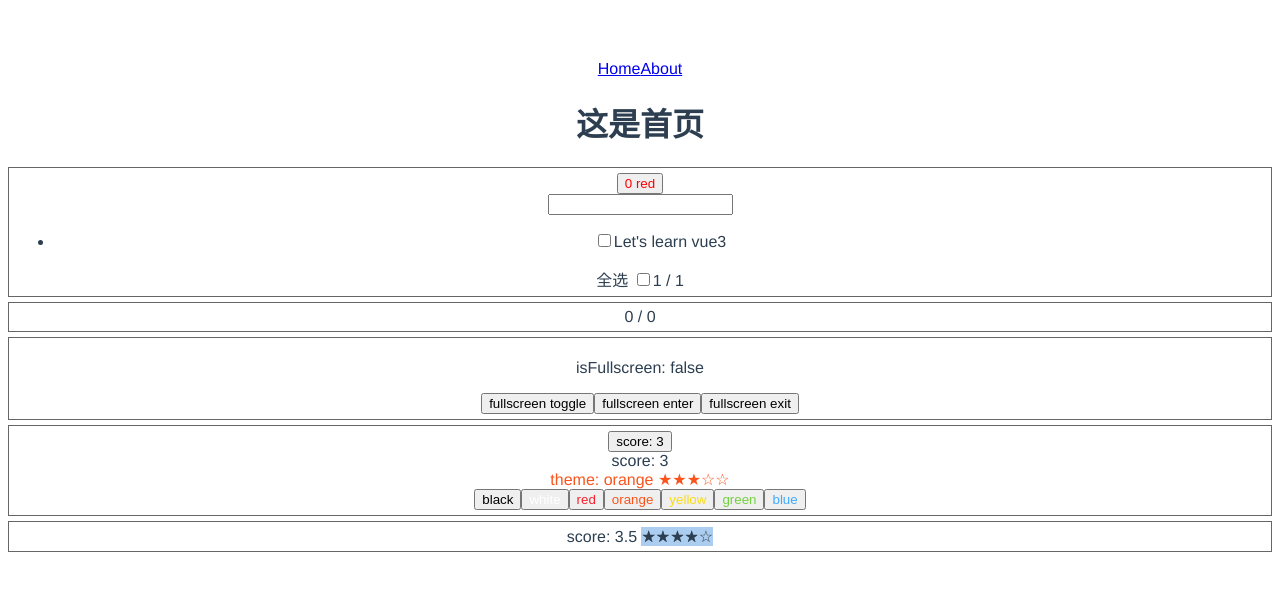
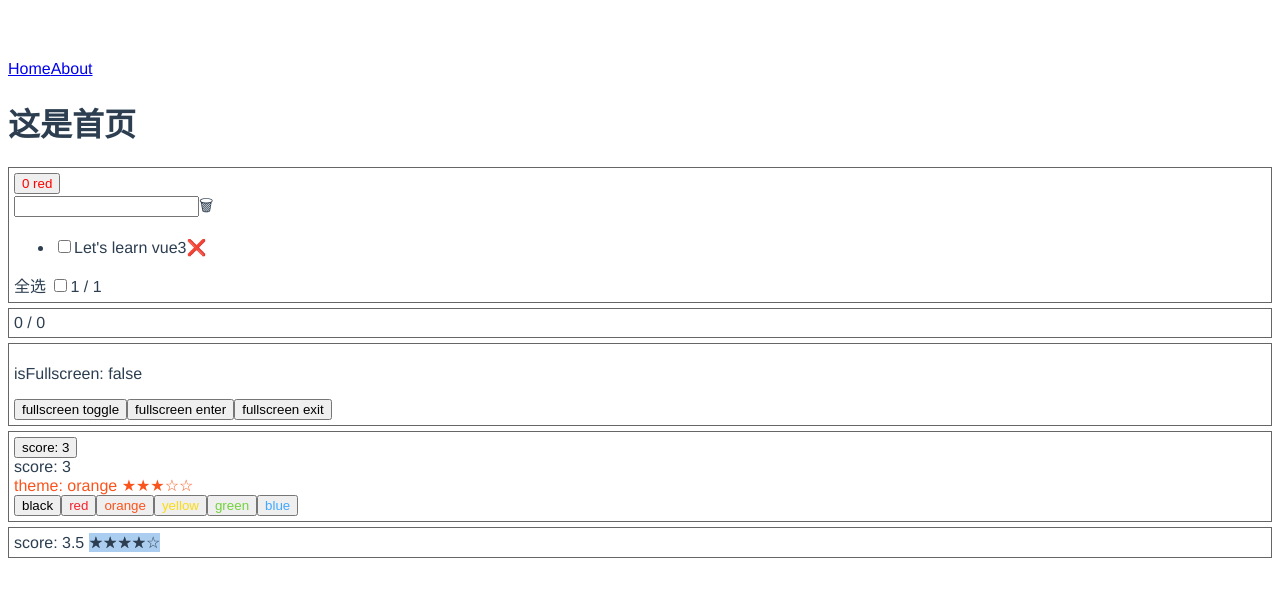
Before and after one commit to practice-daily/geektime-courses, a Vue app in the folder vue3/: page /#/ in a window 1280 px wide. Shown: the top 590 px of the page. Built offline with nearby package versions, Linux system fonts and the light colour scheme.

Commit message:
transition

```diff
--- a/vue3/src/App.vue
+++ b/vue3/src/App.vue
@@ -7,7 +7,13 @@
 <template>
   <router-link to="/">Home</router-link>
   <router-link to="/about">About</router-link>
-  <router-view></router-view>
+
+  <!-- 页面切换动画的时候，要求路由组件必须要有个根元素包裹，不然动画不生效的。 -->
+  <router-view v-slot="{ Component }">
+    <transition name="route" mode="out-in">
+      <component :is="Component"></component>
+    </transition>
+  </router-view>
 </template>
 
 <style>
@@ -15,7 +21,7 @@
   font-family: Avenir, Helvetica, Arial, sans-serif;
   -webkit-font-smoothing: antialiased;
   -moz-osx-font-smoothing: grayscale;
-  text-align: center;
+  /* text-align: center; */
   color: #2c3e50;
   margin-top: 60px;
 }
--- a/vue3/src/components/Todolist.vue
+++ b/vue3/src/components/Todolist.vue
@@ -2,11 +2,23 @@
   <div>
     <input type="text" v-model="title" @keyup.enter="addTodo">
     <button v-if="active < all" @click="clear">清理</button>
+
+    <span class="dustbin" id="dustbin">🗑</span>
+    <div class="animate-wrap">
+      <transition @before-enter="beforeEnter" @enter="enter" @after-enter="afterEnter">
+        <div class="animate" v-show="animate.show">📋</div>
+      </transition>
+    </div>
+
     <ul v-if="todos.length">
-      <li v-for="item in todos">
-        <input type="checkbox" v-model="item.done" />
-        <span :class="{done: item.done}">{{item.title}}</span>
-      </li>
+      <transition-group name="flip-list">
+        <!-- 列表过渡 transition-group 内部元素总是需要提供唯一的 key attribute 值 -->
+        <li v-for="(item, index) in todos" :key="item.id">
+          <input type="checkbox" v-model="item.done" />
+          <span :class="{done: item.done}">{{item.title}}</span>
+          <span class="remove-btn" @click="removeTodo($event, index)">❌</span>
+        </li>
+      </transition-group>
     </ul>
     <div v-else>暂无数据</div>
 
@@ -15,38 +27,23 @@
       <span>{{active}} / {{all}}</span>
     </div>
   </div>
+
+  <transition name="modal">
+    <div class="info-wrapper" v-if="showModal">
+      <div class="info">哥，你啥也没输入！</div>
+    </div>
+  </transition>
 </template>
 
 <script setup>
-import { ref, computed, watchEffect } from 'vue'
-import useStorage from '../utils/storage'
+  import { ref, computed, reactive, nextTick } from 'vue'
+  import useStorage from '../utils/storage'
 
-function useTodos() {
   const title = ref('')
-  // let todos = ref([
-  //   { title: 'learn vue3', done: false }
-  // ])
-
-  // let todos = ref(JSON.parse(localStorage.getItem('todos_localStorage') || '[]'))
-  // watchEffect(() => {
-  //   console.log('watchEffect', todos.value)
-  //   localStorage.setItem('todos_localStorage', JSON.stringify(todos.value))
-  // })
+  const showModal = ref(false)
 
   const todos = useStorage('todos_useStorage', [ { title: 'Let\'s learn vue3', done: false } ])
   console.log('todos_useStorage:', todos)
-
-  function addTodo() {
-    todos.value.push({
-      title: title.value,
-      done: false
-    })
-    title.value = ''
-  }
-
-  function clear() {
-    todos.value = todos.value.filter(item => !item.done)
-  }
 
   const active = computed(() => todos.value.filter(item => !item.done).length)
   const all = computed(() => todos.value.length)
@@ -59,10 +56,87 @@ function useTodos() {
     }
   })
 
-  return { title, todos, addTodo, clear, active, all, allDone }
-}
+  let id = 0
+  function addTodo() {
+    if (!title.value) {
+      showModal.value = true
+      setTimeout(() => {
+        showModal.value = false
+      }, 2000)
+      return
+    }
+    todos.value.push({
+      id: id++,
+      title: title.value,
+      done: false
+    })
+    title.value = ''
+  }
 
-let { title, todos, addTodo, clear, active, all, allDone } = useTodos()
+  function clear() {
+    todos.value = todos.value.filter(item => !item.done)
+  }
+
+  function useAnimation() {
+    let dx = 0
+    let dy = 0
+    const targetEl = {
+      left: 0,
+      top: 0,
+    }
+    nextTick(() => {
+      const el = document.getElementById('dustbin')
+      const rect = el.getBoundingClientRect()
+      targetEl.left = rect.left
+      targetEl.top = rect.top
+      console.log('垃圾桶：', rect)
+    })
+
+    const animate = reactive({
+      show: false,
+      el: null
+    })
+
+    function beforeEnter(el) {
+      const { left, top } = animate.el.getBoundingClientRect()
+
+      // const x = window.innerWidth - left - 60
+      // const y = top - 10
+      // el.style.transform = `translate(${-x}px, ${y}px)`
+
+      el.style.left = `${left}px`
+      el.style.top = `${top}px`
+
+      dx = targetEl.left - left
+      dy = targetEl.top - top
+      console.log(`beforeEnter dx: ${dx} = ${targetEl.left} - ${left}`)
+      console.log(`beforeEnter dy: ${dy} = ${targetEl.top} - ${top}`)
+    }
+    function enter(el, done) {
+      document.body.offsetHeight // 手动触发一次重绘，开始动画
+      el.addEventListener('transitionend', done)
+      // el.style.transform = 'translate(0, 0)'
+      el.style.transform = `translate(${dx}px, ${dy}px)`
+      // setTimeout(done, 500)
+    }
+    function afterEnter(el) {
+      animate.show = false
+      el.style.display = 'none'
+    }
+
+    function removeTodo(e, i) {
+      animate.el = e.target
+      animate.show = true
+      // todos.value.splice(i, 1)
+      nextTick(() => {
+        todos.value.splice(i, 1)
+      })
+    }
+
+    return { animate, beforeEnter, enter, afterEnter, removeTodo }
+  }
+
+  const { animate, beforeEnter, enter, afterEnter, removeTodo } = useAnimation()
 </script>
 
 <style scoped>
@@ -70,4 +144,41 @@ let { title, todos, addTodo, clear, active, all, allDone } = useTodos()
   text-decoration: line-through;
   color: #999;
 }
+
+.info-wrapper {
+  position: fixed;
+  top: 20px;
+  width:200px;
+}
+.info {
+  padding: 20px;
+  color: white;
+  background: #d88986;
+}
+
+.modal-enter-from, .modal-leave-to {
+  transform: translateY(-60px);
+}
+.modal-enter-active, .modal-leave-active {
+  transition: all 0.3s ease;
+}
+
+.flip-list-enter-from, .flip-list-leave-to {
+  opacity: 0;
+  transform: translateX(30px);
+}
+.flip-list-enter-active, .flip-list-leave-active {
+  transition: all 1s ease;
+}
+.flip-list-move {
+  transition: all 0.8s ease;
+}
+
+.animate-wrap .animate{
+  position: fixed;
+  right: 10px;
+  top: 10px;
+  z-index: 100;
+  transition: all 0.5s linear;
+}
 </style>
--- a/vue3/src/pages/home.vue
+++ b/vue3/src/pages/home.vue
@@ -1,4 +1,5 @@
 <template>
+<div>
   <h1>这是首页</h1>
 
   <div class="section-item">
@@ -25,9 +26,9 @@
 
   <div class="section-item">
     score: {{score2}}
-    <!-- <Rate2 :value="score2" @update-score="updateScore"></Rate2> -->
     <Rate2 v-model="score2"></Rate2>
   </div>
+</div>
 </template>
 
 <script setup>
@@ -51,7 +52,7 @@ const { isFullscreen, enter, exit, toggle } = useFullscreen()
 
 const themeObj = {
   'black': '#00',
-  'white': '#fff',
+  // 'white': '#fff',
   'red': '#f5222d',
   'orange': '#fa541c',
   'yellow': '#fadb14',
@@ -72,12 +73,10 @@ const changeScore = _ => {
     direction = -1
   }
   score.value += direction
+  theme.value = themeList[score.value]
 }
 
 const score2 = ref(3.5)
-function updateScore(val) {
-  score2.value = val
-}
 </script>
 
 <style scoped>
```
